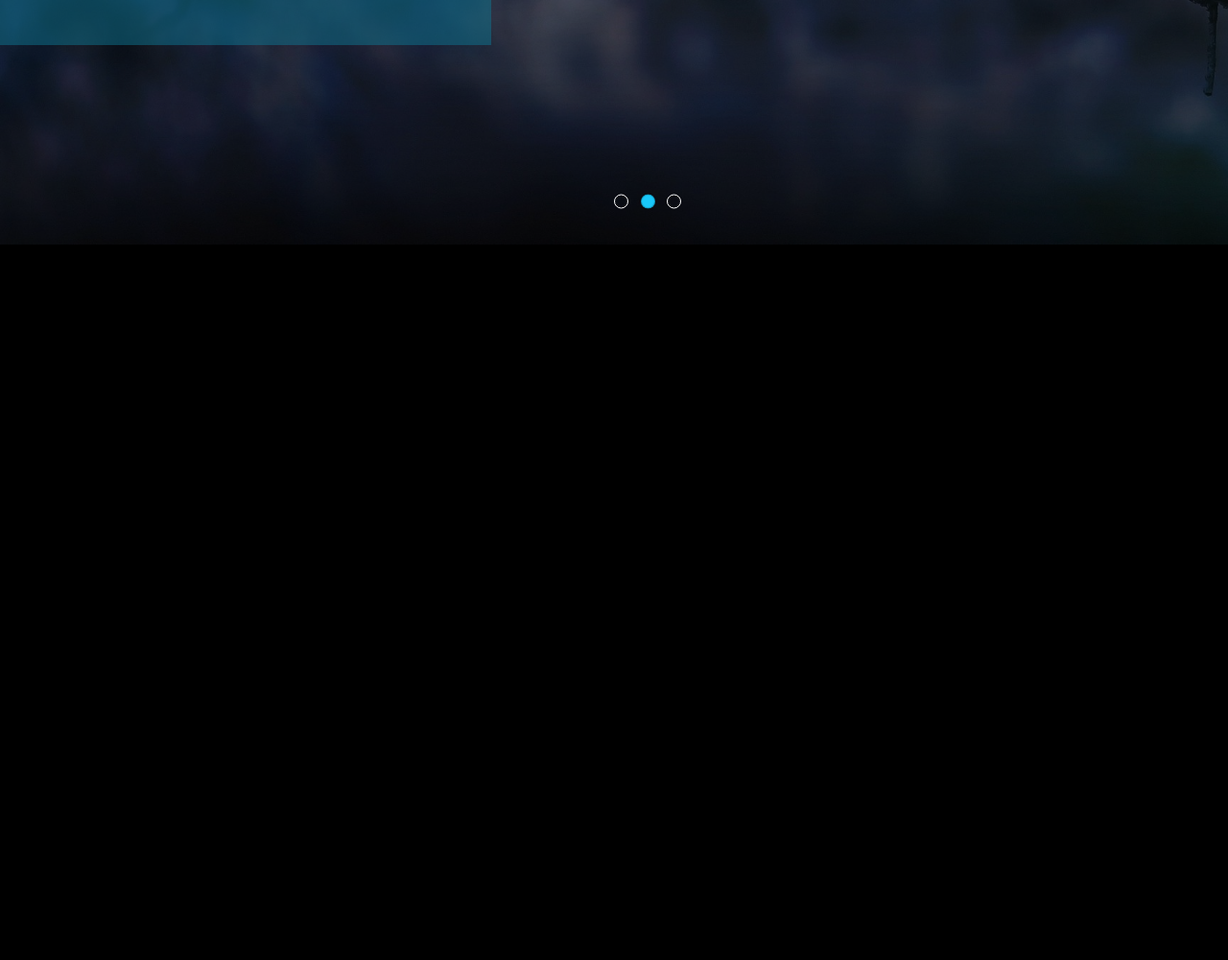
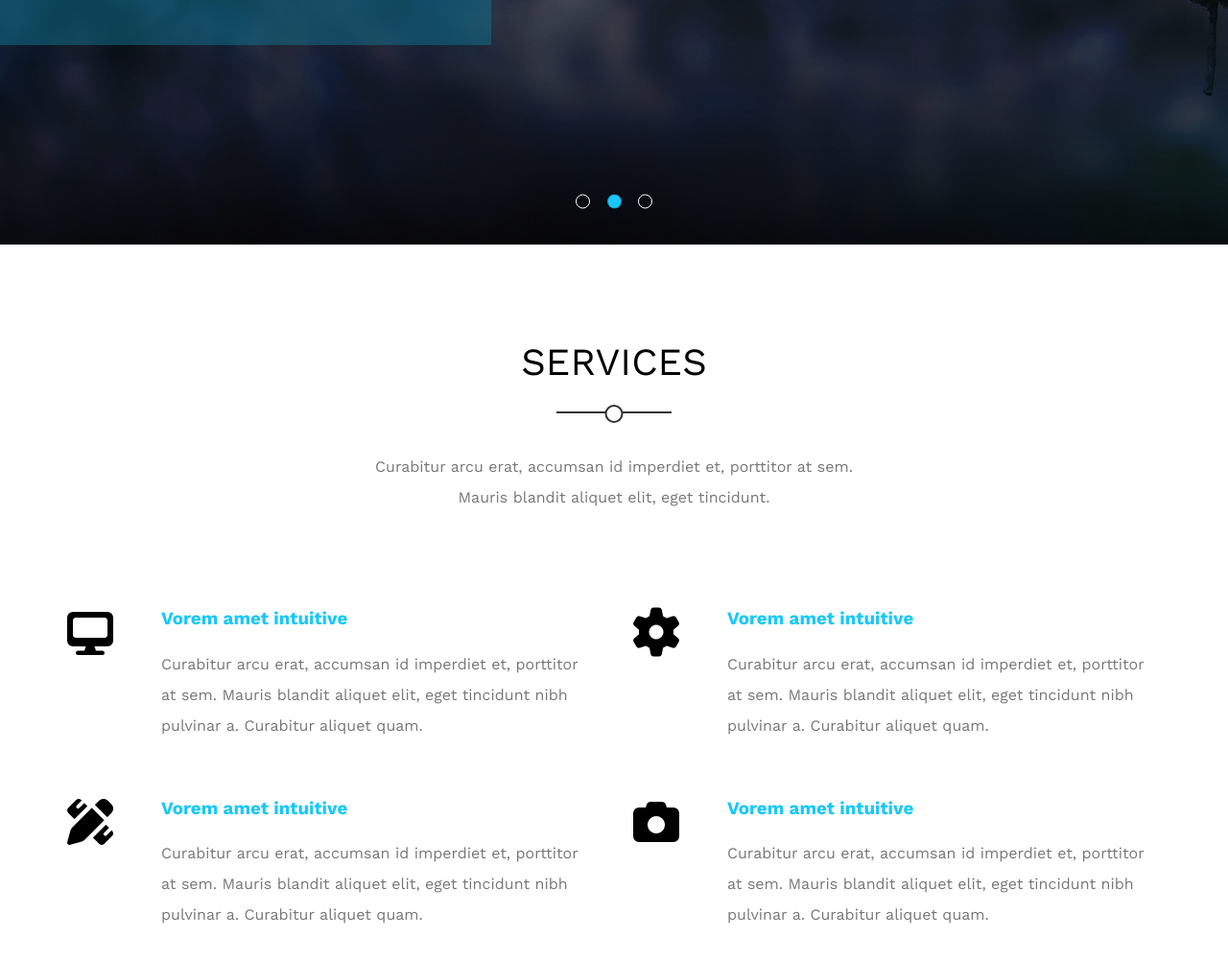
Before and after one commit to ahmed-abdelkhaliq/Template-2, a plain HTML site: page index.html in a window 1280 px wide. Shown: the part 545-1546 px from the top of the page at 96% size. Before the commit the page ends 800 px from the top, so only its background shows below. Drawn offline with nearby package versions, Linux system fonts and the light colour scheme.

Commit message:
create Heading Componen & create Services Section

```diff
--- a/css/css.css
+++ b/css/css.css
@@ -2,7 +2,8 @@
 
 :root {
   --main-color: #19c8fa;
-  --transparent-color: rgb(15 116 143 / 50%)
+  --transparent-color: rgb(15 116 143 / 50%);
+  --section-padding: 100px;
 }
 
 /* End Variables */
@@ -20,7 +21,6 @@
     font-optical-sizing: auto;
     font-weight: weight;
     font-style: normal;
-    background-color: black;
 }
 ul {
     list-style: none;
@@ -68,6 +68,49 @@
   }
 }
 /* End Globel Rules */
+
+/* Start main-heading */
+
+.main-heading {
+  text-align: center;
+}
+.main-heading h2 {
+  font-size: 40px;
+  position: relative;
+  margin-bottom: 70px;
+  text-transform: uppercase;
+  font-weight: normal;
+}
+.main-heading h2::before {
+  content: "";
+  position: absolute;
+  left: 50%;
+  transform: translateX(-50%);
+  bottom: -30px;
+  width: 120px;
+  height: 2px;
+  background-color: #333;
+}
+.main-heading h2::after {
+  content: "";
+  position: absolute;
+  left: 50%;
+  transform: translateX(-50%);
+  width: 15px;
+  height: 15px;
+  border-radius: 50%;
+  border: 2px solid #333;
+  bottom: -40px;
+  background-color: white;
+}
+.main-heading p {
+  width: 500px;
+  margin: 0 auto 100px;
+  max-width: 100%;
+  line-height: 2;
+  color: #777;
+}
+/* End main-heading */
 
 /* Start Header */
 
@@ -259,11 +302,11 @@
 }
 .landing .bullets {
   position: absolute;
-  left: 50%;
+  left: calc(50% - 40px);
   transform: translateY(-50%);
   bottom: 30px;
   display: flex;
-  width: 70px;
+  width: 80px;
   justify-content: space-between;
 }
 .landing .bullets li {
@@ -281,6 +324,47 @@
   background-color: var(--main-color);
   border-color: var(--transparent-color);
 }
+/* End Landing */
 
 
-/* End Landing */
+/* Start services */
+
+.services {
+  padding-top: var(--section-padding);
+  padding-bottom: var(--section-padding);
+}
+@media (min-width: 768px) {
+  .services .container .services-container {
+    display: grid;
+    grid-template-columns: repeat(auto-fill, minmax(450px, 1fr));
+    grid-column-gap: 40px;
+    grid-row-gap: 60px;
+  }
+}
+.services .container .services-container .box {
+display: flex;
+}
+.services .container .services-container .box i {
+  margin-right: 50px;
+}
+@media (max-width: 767px) {
+  .services .container .services-container .box {
+    display: flex;
+    flex-direction: column;
+    align-items: center;
+    text-align: center;
+    margin-bottom: 40px;
+  }
+  .services .container .services-container .box i {
+    margin: 0 0 20px;
+  }
+}
+.services .container .services-container .box .text h3 {
+  margin-bottom: 20px;
+  color: var(--main-color);
+}
+.services .container .services-container .box .text p {
+  line-height: 2;
+  color: #777;
+}
+/* End services */
--- a/index.html
+++ b/index.html
@@ -62,6 +62,60 @@
         </ul>
     </div>
     <!-- End Landing -->
-
+    <!-- Start services -->
+    <div class="services">
+        <div class="container">
+            <div class="section">
+                <div class="main-heading">
+                    <h2>services</h2>
+                    <p>Curabitur arcu erat, accumsan id imperdiet et, porttitor at sem. Mauris blandit aliquet elit, eget tincidunt.</p>
+                </div>
+                <div class="services-container">
+                    <div class="box">
+                        <i class="fas fa-desktop fa-3x"></i>
+                        <div class="text">
+                            <h3>Vorem amet intuitive
+                            </h3>
+                            <p>
+                                Curabitur arcu erat, accumsan id imperdiet et, porttitor at sem. Mauris blandit aliquet elit, eget tincidunt nibh pulvinar a. Curabitur aliquet quam.
+                            </p>
+                        </div>
+                    </div>
+                    <div class="box">
+                        <i class="fas fa-cog fa-3x"></i>
+                        <div class="text">
+                            <h3>Vorem amet intuitive
+                            </h3>
+                            <p>
+                                Curabitur arcu erat, accumsan id imperdiet et, porttitor at sem. Mauris blandit aliquet elit, eget tincidunt nibh pulvinar a. Curabitur aliquet quam.
+                            </p>
+                        </div>
+                    </div>
+                    <div class="box">
+                        <i class="fas fa-pencil-ruler fa-3x"></i>
+                        <div class="text">
+                            <h3>Vorem amet intuitive
+                            </h3>
+                            <p>
+                                Curabitur arcu erat, accumsan id imperdiet et, porttitor at sem. Mauris blandit aliquet elit, eget tincidunt nibh pulvinar a. Curabitur aliquet quam.
+                            </p>
+                        </div>
+                    </div>
+                    <div class="box">
+                        <i class="fas fa-camera fa-3x"></i>
+                        <div class="text">
+                            <h3>Vorem amet intuitive
+                            </h3>
+                            <p>
+                                Curabitur arcu erat, accumsan id imperdiet et, porttitor at sem. Mauris blandit aliquet elit, eget tincidunt nibh pulvinar a. Curabitur aliquet quam.
+                            </p>
+                        </div>
+                    </div>
+                </div>
+            </div>
+        </div>
+    </div>
+    <!-- End services -->
+</body>
 </body>
 </html>
```
